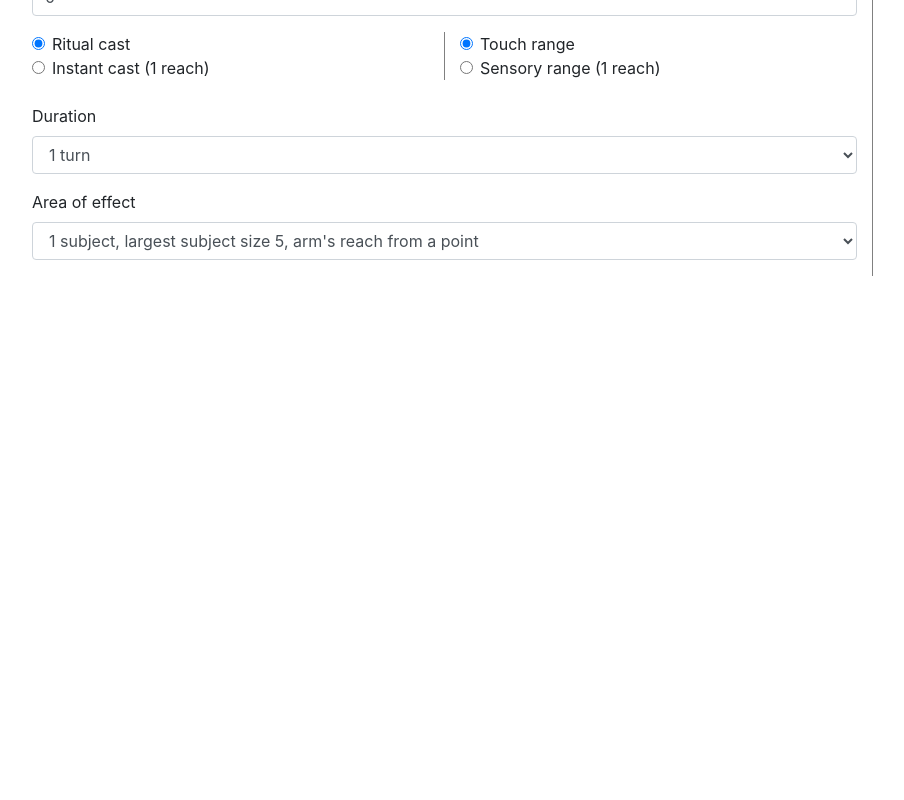
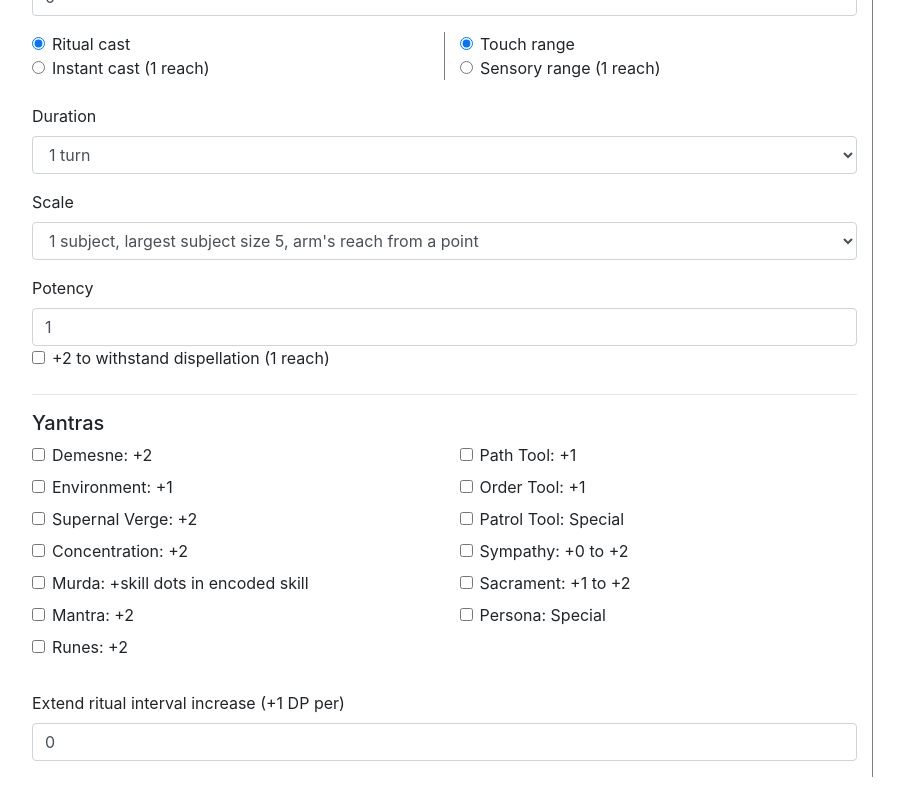
Before and after one commit to Celeo/Casting_pool_generator, a Vue app: page / in a window 1280 px wide. Shown: the part 626-1426 px from the top of the page, without its empty margins (53-957 px from the left). Before the commit the page ends 926 px from the top, so only its background shows below. Built offline with nearby package versions, Linux system fonts and the light colour scheme.

Commit message:
Progress

```diff
--- a/src/App.vue
+++ b/src/App.vue
@@ -7,6 +7,7 @@ div#app
     div.container
       div.row
         div.col-9
+          //- === LEFT ===
           h2 Entry
           br
           //- Basics
@@ -44,7 +45,7 @@ div#app
                 label.form-check-label(for="castingMethodRoteGrimoire") Rote from grimoire
               div.form-check
                 input.form-check-input(type="radio" id="castingMethodRoteSelfDesign" v-model="castingMethod" value="Rote self-designed")
-                label.form-check-label(for="castingMethodRoteSelfDesign") Rote self-designed
+                label.form-check-label(for="castingMethodRoteSelfDesign") Rote that's self-designed
               div.form-check
                 input.form-check-input(type="radio" id="castingMethodRoteMemory" v-model="castingMethod" value="Rote from memory")
                 label.form-check-label(for="castingMethodRoteMemory") Rote from memory
@@ -58,7 +59,7 @@ div#app
           h5 Reach
           div.form-group
             //- This bit has to be entered by the user as total, because I'm not going to enter all the spells into a JSON file and load it up
-            label(for="effectReaches") Reaches for spell effect changes
+            label(for="effectReaches") Reaches for spell effect changes (these are listed in the spell description)
             input#effectReaches.form-control(type="number" v-model.number="effectReaches" min="0")
           //- For the reach factors, I can list those out and allow the user to select from them
           div.row
@@ -67,7 +68,7 @@ div#app
                 input.form-check-input(type="radio" id="reachCastingTimeRitual" v-model="reachCastingTime" value="Ritual")
                 label.form-check-label(for="reachCastingTimeRitual") Ritual cast
               div.form-check
-                input.form-check-input(type="radio" id="reachCastingTimeInstant" v-model="reachCastingTime" value="Instant")
+                input.form-check-input(type="radio" id="reachCastingTimeInstant" v-model="reachCastingTime" value="Instant" :disabled="castingMethod === 'Rote from grimoire'")
                 label.form-check-label(for="reachCastingTimeInstant") Instant cast (1 reach)
             div.col.left-border
               div.form-check
@@ -93,7 +94,7 @@ div#app
               option(value="1,-8") 1 year (1 reach and -8 DP)
               option(value="1,-10") Indefinite (1 reach and -10 DP and 1 mana)
           div.form-group
-            label(for="reachAOE") Area of effect
+            label(for="reachAOE") Scale
             select#reachAOE.form-control(v-model="reachAOE")
               option(value="0,0") 1 subject, largest subject size 5, arm's reach from a point
               option(value="0,-2") 2 subjects, largest 6, small room (-2 DP)
@@ -106,17 +107,45 @@ div#app
               option(value="1,-6") 40 subjects, largest 20, small factory, or shopping mall (1 reach and -6 DP)
               option(value="1,-8") 80 subjects, largest 25, large factory, or city block (1 reach -8 DP)
               option(value="1,-10") 160 subjects, largest 30, campus or small neighborhood (1 reach and -10 DP)
-          //- Yantras
-          //- Extensions
+          div.form-group.mb-0
+            label(for="reachPotency") Potency
+            input#reachPotency.form-control(type="number" v-model.number="reachPotency" min="1")
+          div.form-check
+            input#reachPotencyAdvanced.form-check-input(type="checkbox" v-model="reachPotencyAdvanced")
+            label(for="reachPotencyAdvanced") +2 to withstand dispellation (1 reach)
+          hr
+          h5 Yantras
+          div.row
+            div.col
+              div.form-check(v-for="yantra in yantras.slice(0, 7)")
+                input.form-check-input(:id="'yantra' + yantra.name" type="checkbox" v-model="yantra.checked")
+                label(:for="'yantra' + yantra.name") {{ yantra.name }}: {{ yantra.dp }}
+            div.col
+              div.form-check(v-for="yantra in yantras.slice(7)")
+                input.form-check-input(:id="'yantra' + yantra.name" type="checkbox" v-model="yantra.checked")
+                label(:for="'yantra' + yantra.name") {{ yantra.name }}: {{ yantra.dp }}
+          br
+          div.form-group(v-show="reachCastingTime === 'Ritual'")
+            label(for="yantraRitualTime") Extend ritual interval increase (+1 DP per)
+            input#yantraRitualTime.form-control(type="number" v-model.number="yantraRitualTime" min="0" max="5")
+          //- TODO mana to reduce paradox dice
         div.col.left-border
+          //- == RIGHT ===
           h2 Calculations
           br
+          p Free reach:
+            span  {{ freeReaches }}
+          p Mana cost:
+            span  {{ manaCost }}
           p
             strong Dice pool:
               span  {{ dicePool }}
           p
             strong Paradox pool:
               span  {{ paradoxTotal }}
+          //- total potency?
+          //- total casting time?
+          //- mana cost
           div(v-show="additionalMessages.length > 0")
             h4 Additional notes
             ul.pl-3
@@ -137,9 +166,25 @@ export default {
       reachRange: 'Touch',
       reachDuration: '0,0',
       reachAOE: '0,0',
+      reachPotency: 1,
+      reachPotencyAdvanced: false,
       modifyingReaches: 0,
-      yantras: [],
-      manaSpent: 0
+      yantras: [
+        { name: 'Demesne', dp: '+2', checked: false },
+        { name: 'Environment', dp: '+1', checked: false },
+        { name: 'Supernal Verge', dp: '+2', checked: false },
+        { name: 'Concentration', dp: '+2', checked: false },
+        { name: 'Murda', dp: '+skill dots in encoded skill', checked: false },
+        { name: 'Mantra', dp: '+2', checked: false },
+        { name: 'Runes', dp: '+2', checked: false },
+        { name: 'Path Tool', dp: '+1', checked: false },
+        { name: 'Order Tool', dp: '+1', checked: false },
+        { name: 'Patrol Tool', dp: 'Special', checked: false },
+        { name: 'Sympathy', dp: '+0 to +2', checked: false },
+        { name: 'Sacrament', dp: '+1 to +2', checked: false },
+        { name: 'Persona', dp: 'Special', checked: false }
+      ],
+      yantraRitualTime: 0
     }
   },
   computed: {
@@ -165,10 +210,19 @@ export default {
       // ...
       return val
     },
+    manaCost () {
+      let val = 0
+      // ...
+      if (this.arcanaType !== 'Ruling') {
+        val += 1
+      }
+      return val
+    },
     additionalMessages () {
       let messages = []
       if (this.castingMethod === 'Rote from grimoire') {
         messages.push('Cannot use reach to cast the spell')
+        messages.push('Cannot cast the spell instantly')
         messages.push('Ritual casting time is doubled')
         messages.push('Dice pool gets the rote quality')
       }
@@ -187,7 +241,6 @@ export default {
     }
   },
   watch: {
-    // do not allow the caster's corresponding arcanum be lower than the highest arcanum of the spell
     spellHighestArcanum (newVal, oldVal) {
       if (newVal > this.casterCorrespondingArcanum) {
         this.spellHighestArcanum = oldVal
@@ -196,6 +249,16 @@ export default {
     casterCorrespondingArcanum (newVal, oldVal) {
       if (newVal < this.spellHighestArcanum) {
         this.spellHighestArcanum = newVal
+      }
+    },
+    castingMethod (newVal, oldVal) {
+      if (newVal === 'Rote from grimoire') {
+        this.reachCastingTime = 'Ritual'
+      }
+    },
+    reachCastingTime (newVal, oldVal) {
+      if (newVal === 'Instant') {
+        this.yantraRitualTime = 0
       }
     }
   }
```
